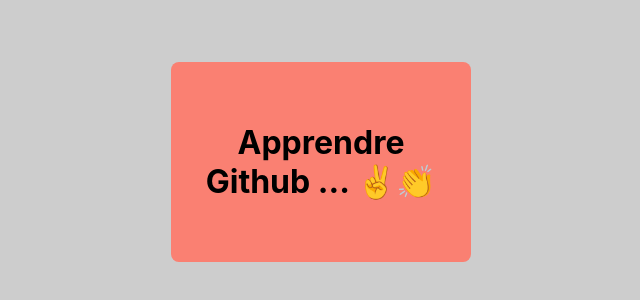
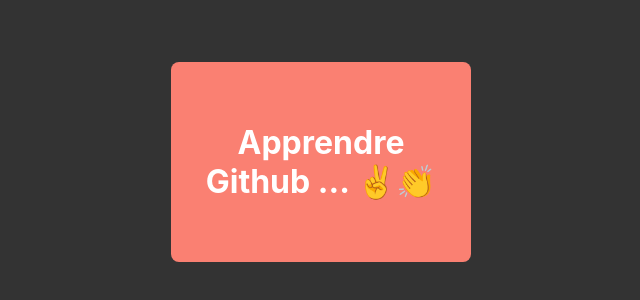
Before and after one commit to designbgi/super-projet, a plain HTML site: page index.html in a window 1280 px wide. Shown: the part 238-538 px from the top of the page, without its empty margins (319-959 px from the left). Drawn offline with Linux system fonts and the light colour scheme.

Commit message:
change background to reacherBlack

```diff
--- a/style.css
+++ b/style.css
@@ -8,7 +8,7 @@
 }
 
 body{
-    background-color:#4444;
+    background-color:#333;
 }
 
 .container{
@@ -29,4 +29,5 @@ body{
     justify-content:center;
     align-items:center;
     text-align: center;
+    color:#fff;
 }
```
